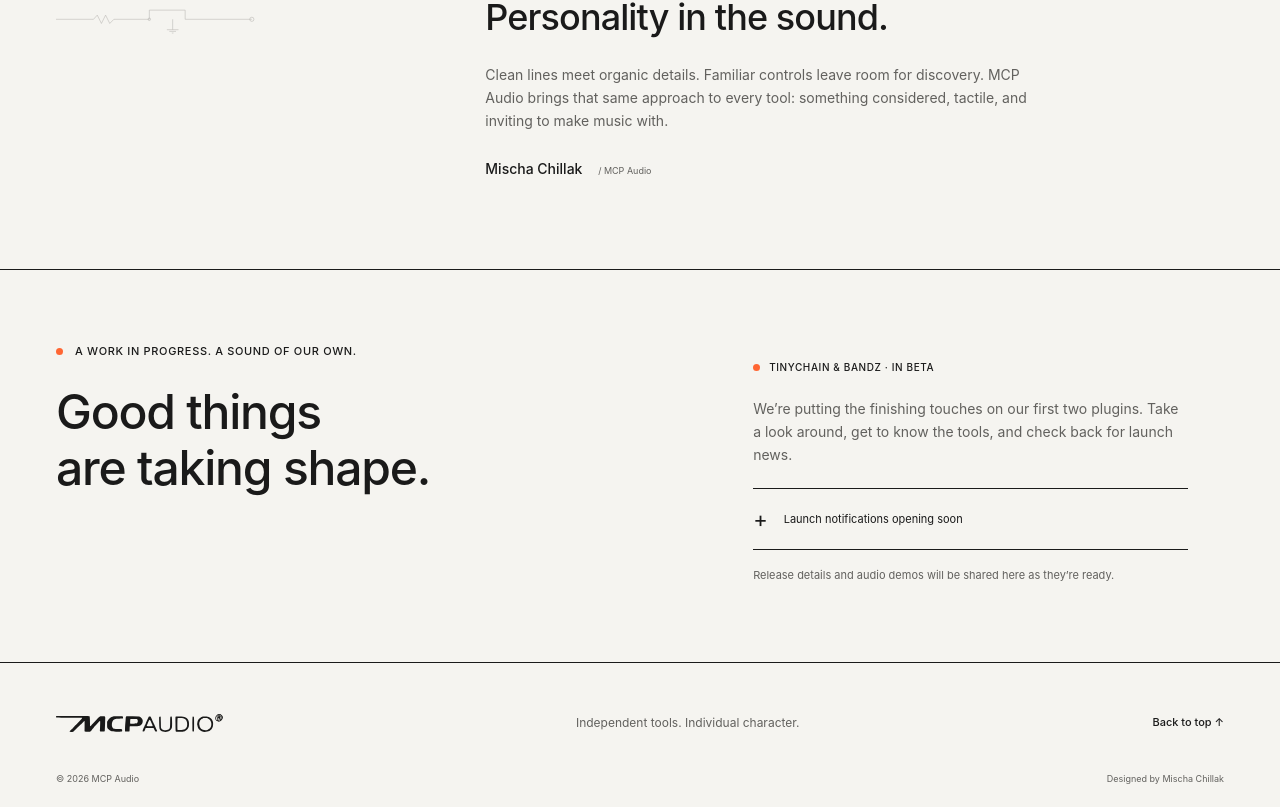
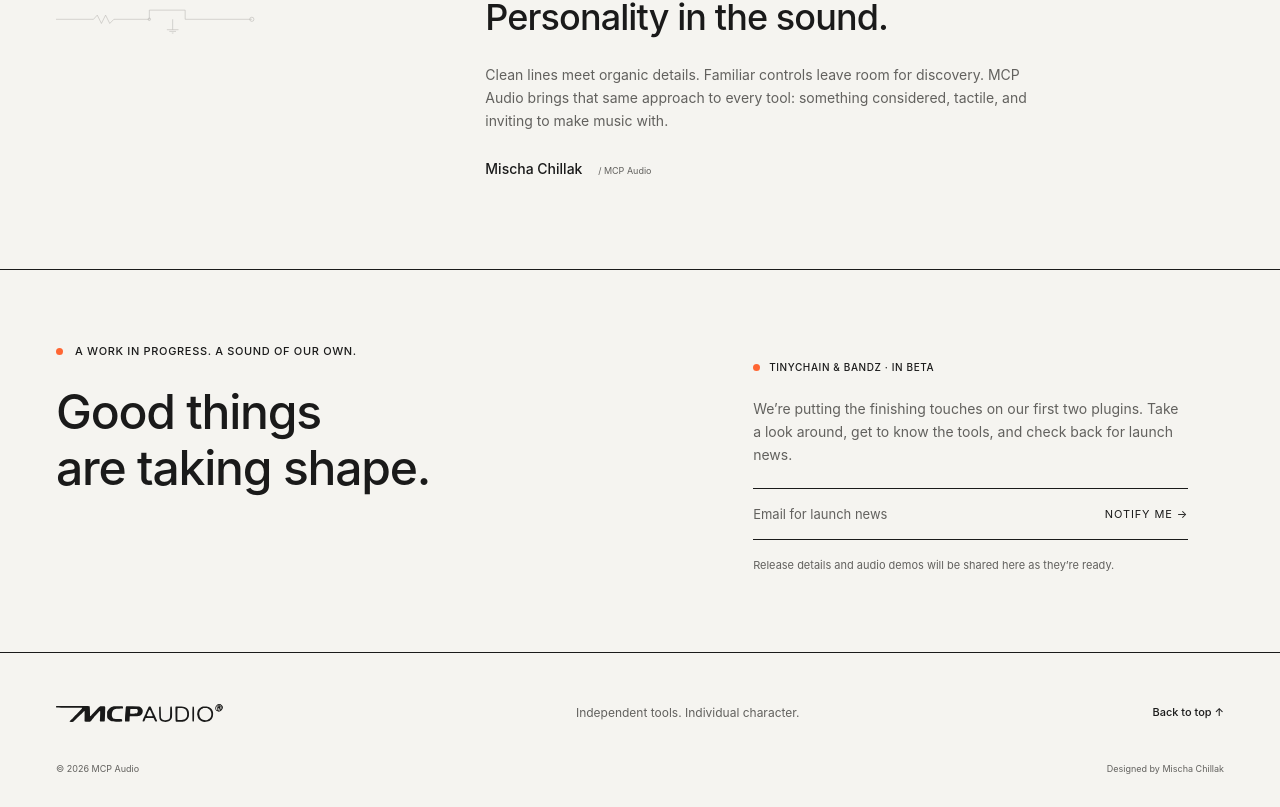
Before and after one commit to mchillak-alt/mcp-website, a React (Vite) app: page / in a window 1280 px wide. Shown: the part 2125-2932 px from the top of the page. Built offline with nearby package versions, Linux system fonts and the light colour scheme; a web font is replaced by a local one.

Commit message:
Vol.4 real description + Whop link; preserve description line breaks

```diff
--- a/src/App.css
+++ b/src/App.css
@@ -300,6 +300,62 @@
 }
 .launch-copy .fineprint {
   margin-top: 16px;
+}
+.signup-form {
+  display: flex;
+  flex-wrap: wrap;
+  border-top: 1px solid var(--ink);
+  border-bottom: 1px solid var(--ink);
+}
+.signup-form input {
+  flex: 1 1 200px;
+  min-width: 0;
+  border: 0;
+  background: transparent;
+  padding: 17px 0;
+  font: 13px var(--font-ui);
+  color: var(--ink);
+  outline: none;
+}
+.signup-form input::placeholder {
+  color: var(--muted);
+}
+.signup-form button {
+  border: 0;
+  background: transparent;
+  color: var(--ink);
+  font: 11px var(--font-ui);
+  letter-spacing: 0.08em;
+  text-transform: uppercase;
+  padding: 17px 0 17px 16px;
+  cursor: pointer;
+  transition: opacity 0.2s;
+}
+.signup-form button:hover {
+  opacity: 0.6;
+}
+.signup-form button:disabled {
+  opacity: 0.4;
+  cursor: default;
+}
+.signup-form:focus-within {
+  border-color: var(--ink);
+  box-shadow: 0 1px 0 var(--ink);
+}
+.signup-error {
+  flex-basis: 100%;
+  font-size: 12px;
+  color: var(--ink);
+  padding-bottom: 12px;
+  margin: 0;
+}
+.sr-only {
+  position: absolute;
+  width: 1px;
+  height: 1px;
+  overflow: hidden;
+  clip: rect(0 0 0 0);
+  white-space: nowrap;
 }
 .site-footer {
   padding-top: 41px;
--- a/src/App.jsx
+++ b/src/App.jsx
@@ -162,6 +162,59 @@
     </svg>
   );
 }
+// Kit (ConvertKit) form — posts to Kit's public form endpoint, no API key needed.
+const KIT_FORM_ID = "10037259";
+function KitSignup() {
+  const [email, setEmail] = useState("");
+  const [state, setState] = useState("idle"); // idle | loading | success | error
+  async function handleSubmit(event) {
+    event.preventDefault();
+    setState("loading");
+    const body = new FormData();
+    body.append("email_address", email);
+    try {
+      await fetch(`https://app.kit.com/forms/${KIT_FORM_ID}/subscriptions`, {
+        method: "POST",
+        body,
+        mode: "no-cors",
+      });
+      setState("success");
+      setEmail("");
+    } catch {
+      setState("error");
+    }
+  }
+  if (state === "success") {
+    return (
+      <div className="signup-pending" role="status">
+        <span className="plus" aria-hidden="true">✓</span>
+        <span>Almost done — check your inbox to confirm.</span>
+      </div>
+    );
+  }
+  return (
+    <form className="signup-form" onSubmit={handleSubmit}>
+      <label className="sr-only" htmlFor="kit-email">Email address</label>
+      <input
+        id="kit-email"
+        type="email"
+        required
+        placeholder="Email for launch news"
+        value={email}
+        onChange={(e) => setEmail(e.target.value)}
+        disabled={state === "loading"}
+      />
+      <button id="kit-submit" type="submit" disabled={state === "loading"}>
+        {state === "loading" ? "Joining…" : "Notify me"} <Arrow />
+      </button>
+      {state === "error" && (
+        <p className="signup-error" role="alert">
+          Something went wrong. Please try again.
+        </p>
+      )}
+    </form>
+  );
+}
 function LaunchSection() {
   return (
     <section
@@ -187,12 +240,7 @@
             We’re putting the finishing touches on our first two plugins. Take a
             look around, get to know the tools, and check back for launch news.
           </p>
-          <div className="signup-pending">
-            <span className="plus" aria-hidden="true">
-              +
-            </span>
-            <span>Launch notifications opening soon</span>
-          </div>
+          <KitSignup />
           <p className="fineprint">
             Release details and audio demos will be shared here as they’re
             ready.
--- a/src/data/samples.js
+++ b/src/data/samples.js
@@ -33,10 +33,10 @@
   {
     id: "vol-4",
     title: "Mischa Chillak Vol.4",
-    description: "Discover Mischa Chillak's groundbreaking sample libraries. Explore 12-track collections inspired by 1970s Polish and Ukrainian psychedelic rock, featuring analog synthesizers, live instruments, and unique Ableton tools.",
+    description: "Mischa Chillak Vol.4 delivers 11 original compositions engineered with professional-grade production. Each track is available with stems, giving you complete creative control to remix, sample, and build upon the foundation.\n\nBeyond the samples, you’ll gain direct insight into Mischa’s creative process through 3 full-length tutorials. Learn his hybrid workflow combining analog warmth with digital precision, explore advanced mixing techniques, and discover the FX strategies that define his distinctive sound.\n\nWhat’s included:\n• 11 original compositions (WAV format)\n• Full stems for each track\n• 3 in-depth production tutorials\n• Mixing and FX breakdown sessions\n• Analog and digital workflow insights",
     price: 24.99,
     image: vol4,
-    checkoutUrl: "#whop-checkout-url-vol4"
+    checkoutUrl: "https://whop.com/mcpaudio/mischa-chillak-vol-4"
   },
   {
     id: "vol-5",
--- a/src/pages/SamplePack.jsx
+++ b/src/pages/SamplePack.jsx
@@ -52,7 +52,7 @@
               <h1 id="pack-title" style={{ fontSize: '3rem', margin: '1rem 0' }}>
                 {pack.title}
               </h1>
-              <p style={{ fontSize: '1.25rem', marginBottom: '2rem', maxWidth: '100%' }}>
+              <p style={{ fontSize: '1.25rem', marginBottom: '2rem', maxWidth: '100%', whiteSpace: 'pre-line' }}>
                 {pack.description}
               </p>
 
```
